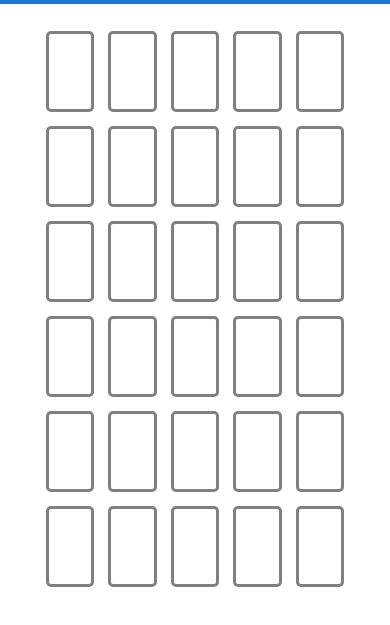
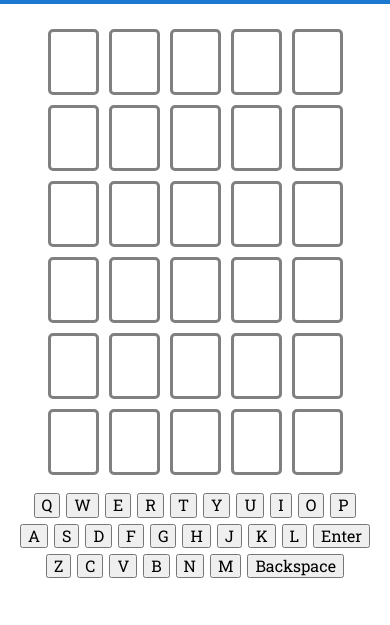
Before and after one commit to jtclayt/words_are_fun, a website: page src/public/index.html in a window 390 px wide. Shown: the part 71-696 px from the top of the page. Drawn offline with Linux system fonts and the light colour scheme; no server answers.

Commit message:
Make stuff smaller for mobile, add a keyboard

```diff
--- a/src/public/index.css
+++ b/src/public/index.css
@@ -32,6 +32,11 @@ header h1 {
   justify-content: center;
 }
 
+.keyboard-button {
+  margin: 5px;
+  font-size: x-large;
+}
+
 .container {
   width: 80vw;
   margin: 0 auto;
@@ -45,8 +50,35 @@ header h1 {
   background: #ebd80e;
 }
 
+.unavailable {
+  background: #ababab;
+}
+
 #gameboard {
   margin-top: 20px;
   display: flex;
   flex-direction: column;
 }
+
+#keyboard {
+  margin-top: 20px;
+}
+
+@media only screen and (max-width: 500px) {
+  .block {
+    height: 60px;
+    width: 45px;
+    margin: 5px;
+    line-height: 60px;
+    font-size: x-large;
+  }
+
+  .keyboard-button {
+    margin: 3px;
+    font-size: medium;
+  }
+
+  #keyboard {
+    margin-top: 10px;
+  }
+}
--- a/src/public/index.html
+++ b/src/public/index.html
@@ -16,6 +16,7 @@
   </header>
   <main class="container">
     <section id="gameboard"></section>
+    <section id="keyboard"></section>
   </main>
 </body>
 </html>
--- a/src/public/index.js
+++ b/src/public/index.js
@@ -7,16 +7,27 @@
   let currentGuess;
   let wordId;
   let currentGuessNumber;
-  let grid;
+  let gameGrid;
+  const KEYS = {
+    Backspace: 8, Enter: 13, A: 65, B: 66, C: 67, D: 68, E: 69, F: 70, G: 71, H: 72, I: 73, J:74,
+    K: 75, L: 76, M: 77, N: 78, O: 79, P: 80, Q: 81, R: 82, S: 83, T: 84, U: 85, V:86, W: 87,
+    X: 88, Y: 89, Z: 90
+  };
+  const KEYBOARD_LAYOUT = [
+    ["Q", "W", "E", "R", "T", "Y", "U", "I", "O", "P"],
+    ["A", "S", "D", "F", "G", "H", "J", "K", "L", "Enter"],
+    ["Z", "C", "V", "B", "N", "M", "Backspace"]
+  ]
 
   /** Does the setup things. */
   function init() {
     getNewWord();
     currentGuessNumber = 1;
     currentGuess = "";
-    grid = [];
+    gameGrid = [];
     document.onkeydown = getLetterListener;
     resetGameBoard();
+    resetKeyBoard();
   }
 
   /** Get this party started. */
@@ -29,11 +40,11 @@
 
     for (let row = 0; row < 6; row++) {
       const currentRow = createRow();
-      grid.push([]);
+      gameGrid.push([]);
 
       for (let col = 0; col < 5; col++) {
         const block = createBlock();
-        grid[row].push(block);
+        gameGrid[row].push(block);
         currentRow.append(block);
       }
 
@@ -52,7 +63,7 @@
   }
 
   /**
-   * Probably could just be CSS.
+   * Puts a bunch of p tags for each row, for game board.
    * @returns Not actually a block.
    */
   function createBlock() {
@@ -62,23 +73,60 @@
   }
 
   /**
+   * Creates a button for the visual keyboard.
+   * @param {*} keyCode The keycode for the button (matches standard keyboard).
+   * @param {*} key The key to display on keyboard.
+   * @returns The new button.
+   */
+  function createKeyboardKey(keyCode, key) {
+    const keyButton = gen("button");
+    keyButton.textContent = key;
+    keyButton.classList.add("keyboard-button");
+    keyButton.setAttribute("id", `key-${key}`);
+    keyButton.addEventListener("click", () => processLetterInput(keyCode, key));
+    return keyButton;
+  }
+
+  /** Reset the keyboard for a new game */
+  function resetKeyBoard() {
+    const keyboard = id("keyboard");
+
+    while (keyboard.firstChild) {
+      keyboard.removeChild(keyboard.firstChild);
+    }
+
+    KEYBOARD_LAYOUT.forEach(keyboardRow => {
+      const currentRow = createRow();
+      keyboardRow.forEach(key => {
+        const currentKeyButton = createKeyboardKey(KEYS[key], key);
+        currentRow.append(currentKeyButton);
+      });
+      keyboard.append(currentRow);
+    });
+  }
+
+  /**
    * It definitely knows the alphabet.
    * @param {event} e When stuff happens.
    */
   function getLetterListener(e) {
-    if (e.keyCode >= 65 && e.keyCode <= 90) {
+    processLetterInput(e.keyCode, e.key);
+  }
+
+  function processLetterInput(keyCode, key) {
+    if (keyCode >= KEYS.A && keyCode <= KEYS.Z) {
       if (currentGuess.length < 5) {
-        grid[currentGuessNumber - 1][currentGuess.length].textContent = e.key.toUpperCase();
-        currentGuess += e.key;
+        gameGrid[currentGuessNumber - 1][currentGuess.length].textContent = key.toUpperCase();
+        currentGuess += key.toLowerCase();
       }
-    } else if (e.keyCode === 13) {
+    } else if (keyCode === KEYS.Enter) {
       if (currentGuess.length == 5) {
         submitWord();
       }
-    } else if (e.keyCode === 8) {
+    } else if (keyCode === KEYS.Backspace) {
       if (currentGuess.length > 0) {
         currentGuess = currentGuess.slice(0, currentGuess.length - 1);
-        grid[currentGuessNumber - 1][currentGuess.length].textContent = "";
+        gameGrid[currentGuessNumber - 1][currentGuess.length].textContent = "";
       }
     }
   }
@@ -116,7 +164,7 @@
     }, 2000)
   }
 
-  /** Should probably document this */
+  /** Pull a new word from the API. */
   function getNewWord() {
     fetch("/new_word")
       .then(checkStatus)
@@ -126,20 +174,32 @@
       }).catch(handleError);
   }
 
-  /** TODO: write a better TODO */
+  /**
+   * Process the results from API and display result for each letter.
+   * @param {list} resultArray The results from API.
+   */
   function parseResult(resultArray) {
     let isGuessCorrect = true;
 
     resultArray.forEach((letterResult, index) => {
+      const letterButton = id(`key-${currentGuess[index].toUpperCase()}`);
       switch (letterResult) {
         case "g":
-          grid[currentGuessNumber-1][index].classList.add("success");
+          letterButton.classList.remove("warning");
+          letterButton.classList.add("success");
+          gameGrid[currentGuessNumber-1][index].classList.add("success");
           break;
         case "y":
+          if (!letterButton.classList.contains("success")) {
+            letterButton.classList.add("warning");
+          }
           isGuessCorrect = false;
-          grid[currentGuessNumber-1][index].classList.add("warning");
+          gameGrid[currentGuessNumber-1][index].classList.add("warning");
           break;
         default:
+          if (!letterButton.classList.contains("success")) {
+            letterButton.classList.add("unavailable");
+          }
           isGuessCorrect = false;
       }
     });
```
